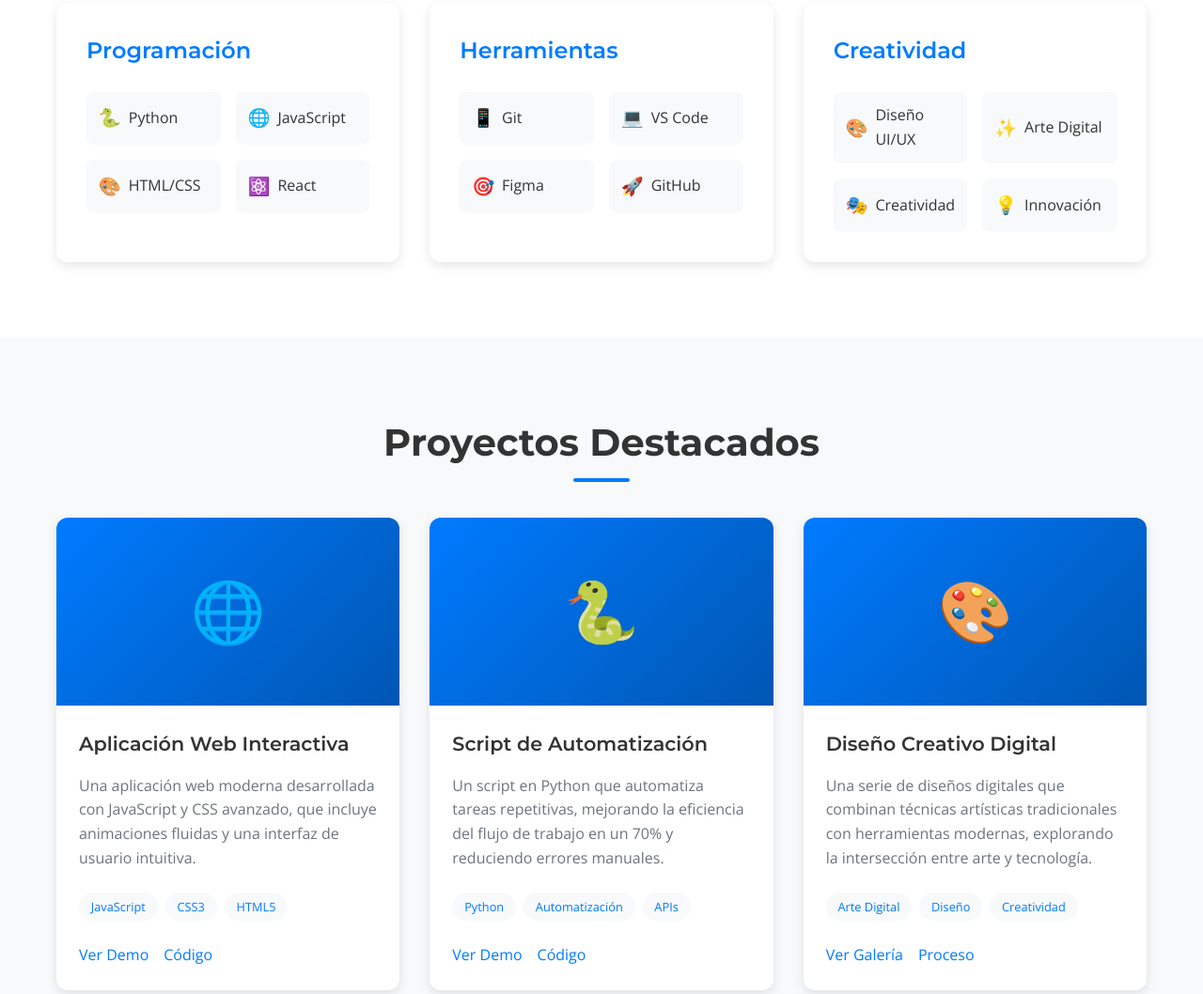
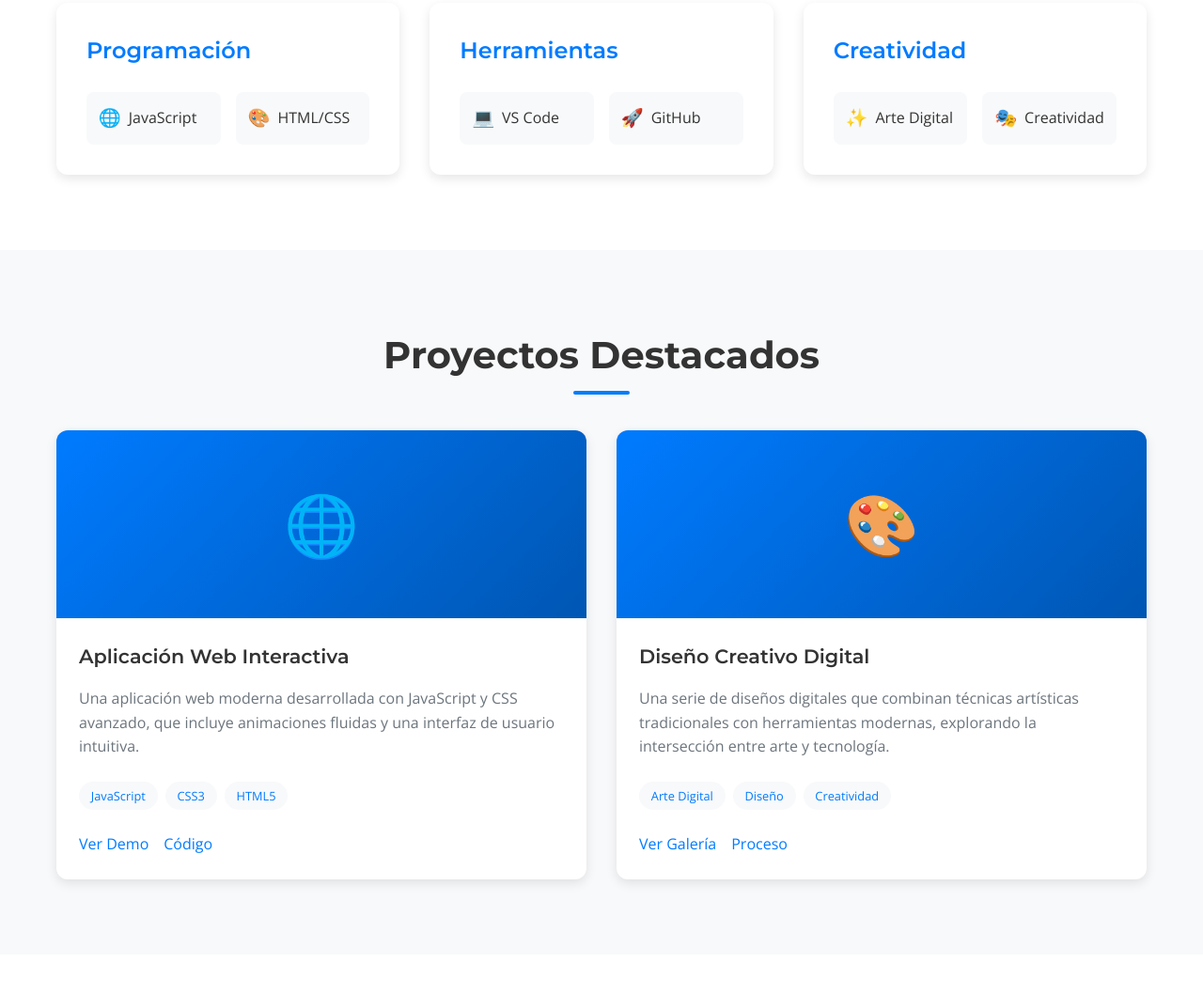
Before and after one commit to Hades5384/PortafolioWEB, a plain HTML site: page index.html in a window 1280 px wide. Shown: the part 1754-2812 px from the top of the page at 94% size. Drawn offline with nearby package versions, Linux system fonts and the light colour scheme.

Commit message:
index.html

```diff
--- a/index.html
+++ b/index.html
@@ -103,11 +103,11 @@
                 </div>
                 <div class="about-stats">
                     <div class="stat-item">
-                        <div class="stat-number">2+</div>
+                        <div class="stat-number">1+</div>
                         <div class="stat-label">Años Programando</div>
                     </div>
                     <div class="stat-item">
-                        <div class="stat-number">5+</div>
+                        <div class="stat-number">2</div>
                         <div class="stat-label">Proyectos Completados</div>
                     </div>
                     <div class="stat-item">
@@ -128,10 +128,6 @@
                     <h3 class="category-title">Programación</h3>
                     <div class="skill-items">
                         <div class="skill-item">
-                            <span class="skill-icon">🐍</span>
-                            <span class="skill-name">Python</span>
-                        </div>
-                        <div class="skill-item">
                             <span class="skill-icon">🌐</span>
                             <span class="skill-name">JavaScript</span>
                         </div>
@@ -139,26 +135,14 @@
                             <span class="skill-icon">🎨</span>
                             <span class="skill-name">HTML/CSS</span>
                         </div>
-                        <div class="skill-item">
-                            <span class="skill-icon">⚛️</span>
-                            <span class="skill-name">React</span>
-                        </div>
                     </div>
                 </div>
                 <div class="skill-category">
                     <h3 class="category-title">Herramientas</h3>
                     <div class="skill-items">
                         <div class="skill-item">
-                            <span class="skill-icon">📱</span>
-                            <span class="skill-name">Git</span>
-                        </div>
-                        <div class="skill-item">
                             <span class="skill-icon">💻</span>
                             <span class="skill-name">VS Code</span>
-                        </div>
-                        <div class="skill-item">
-                            <span class="skill-icon">🎯</span>
-                            <span class="skill-name">Figma</span>
                         </div>
                         <div class="skill-item">
                             <span class="skill-icon">🚀</span>
@@ -170,20 +154,12 @@
                     <h3 class="category-title">Creatividad</h3>
                     <div class="skill-items">
                         <div class="skill-item">
-                            <span class="skill-icon">🎨</span>
-                            <span class="skill-name">Diseño UI/UX</span>
-                        </div>
-                        <div class="skill-item">
                             <span class="skill-icon">✨</span>
                             <span class="skill-name">Arte Digital</span>
                         </div>
                         <div class="skill-item">
                             <span class="skill-icon">🎭</span>
                             <span class="skill-name">Creatividad</span>
-                        </div>
-                        <div class="skill-item">
-                            <span class="skill-icon">💡</span>
-                            <span class="skill-name">Innovación</span>
                         </div>
                     </div>
                 </div>
@@ -214,33 +190,12 @@
                         </div>
                         <div class="project-links">
                             <a href="#" class="project-link">Ver Demo</a>
-                            <a href="#" class="project-link">Código</a>
+                            <a href="https://github.com/Hades5384/PortafolioWEB" class="project-link">Código</a>
                         </div>
                     </div>
                 </div>
 
-                <div class="project-card">
-                    <div class="project-image">
-                        <div class="project-placeholder">
-                            <span class="project-icon">🐍</span>
-                        </div>
-                    </div>
-                    <div class="project-content">
-                        <h3 class="project-title">Script de Automatización</h3>
-                        <p class="project-description">
-                            Un script en Python que automatiza tareas repetitivas, mejorando la eficiencia del flujo de trabajo en un 70% y reduciendo errores manuales.
-                        </p>
-                        <div class="project-tech">
-                            <span class="tech-tag">Python</span>
-                            <span class="tech-tag">Automatización</span>
-                            <span class="tech-tag">APIs</span>
-                        </div>
-                        <div class="project-links">
-                            <a href="#" class="project-link">Ver Demo</a>
-                            <a href="#" class="project-link">Código</a>
-                        </div>
-                    </div>
-                </div>
+
 
                 <div class="project-card">
                     <div class="project-image">
@@ -281,18 +236,15 @@
                     </p>
                 </div>
                 <div class="contact-links">
-                    <a href="mailto:walid@example.com" class="contact-link">
+                    <a href="mailto:agoti1958@gmail.com" class="contact-link">
                         <span class="contact-icon">📧</span>
                         <span class="contact-label">Email</span>
                     </a>
-                    <a href="https://github.com/walidrodriguez" class="contact-link" target="_blank">
+                    <a href="https://github.com/hades5384" class="contact-link" target="_blank">
                         <span class="contact-icon">🚀</span>
                         <span class="contact-label">GitHub</span>
                     </a>
-                    <a href="https://linkedin.com/in/walidrodriguez" class="contact-link" target="_blank">
-                        <span class="contact-icon">💼</span>
-                        <span class="contact-label">LinkedIn</span>
-                    </a>
+
                 </div>
             </div>
         </div>
```
